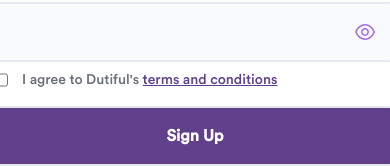
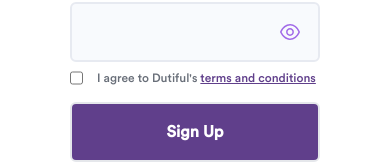
Before and after one commit to mohd5289/Dutiful1, a Next.js app: page / in a window 390 px wide. Shown: the part 683-849 px from the top of the page. Built offline with nearby package versions, Linux system fonts and the light colour scheme.

Commit message:
Completed responsiveness

```diff
--- a/app/page.js
+++ b/app/page.js
@@ -18,7 +18,7 @@ export default function Home() {
       </div>
       <div className="flex gap-5 justify-center w-full mx-2">
         <button
-          className={`flex gap-2 bg-transparent text-[#603F8B] border-2 border-[#603F8B] border-solid  font-semibold py-4 px-4 rounded-md min-w-16 relative ${
+          className={`flex gap-2 bg-transparent text-[#603F8B] border-2 border-[#603F8B] border-solid  font-semibold py-4 px-4 rounded-md min-w-16 md relative ${
             selected === "service"
               ? "border-menu-color text-menu-color"
               : "text-[#603F8B] border-[#603F8B]"
@@ -78,7 +78,7 @@ export default function Home() {
           <input
             type="text"
             id="fullName"
-            className="border-2 border-[#E7EAF1] bg-[#F8FAFD] rounded-md py-4 px-4 w-[400px] lg:w-[400px]  md:w-[250px] sm:w-[150px] "
+            className="border-2 border-[#E7EAF1] bg-[#F8FAFD] rounded-md py-4 px-4 w-[250px] lg:w-[400px] "
           />
         </div>
         <div className="flex flex-col ">
@@ -88,7 +88,7 @@ export default function Home() {
           <input
             type="text"
             id="email"
-            className="border-2 border-[#E7EAF1] bg-[#F8FAFD] rounded-md py-4 px-4 w-[400px] lg:w-[400px]  md:w-[250px] sm:w-[150px]"
+            className="border-2 border-[#E7EAF1] bg-[#F8FAFD] rounded-md py-4 px-4 w-[250px] lg:w-[400px]"
           />
         </div>
         <div className="flex flex-col ">
@@ -101,7 +101,7 @@ export default function Home() {
           <input
             type="text"
             id="phoneNumber"
-            className="border-2 border-[#E7EAF1] bg-[#F8FAFD] rounded-md py-4 px-4 w-[400px] lg:w-[400px]  md:w-[250px] sm:w-[150px]"
+            className="border-2 border-[#E7EAF1] bg-[#F8FAFD] rounded-md py-4 px-4 w-[250px] lg:w-[400px]"
           />
         </div>
         <div className="flex flex-col ">
@@ -116,7 +116,7 @@ export default function Home() {
             <input
               type="text"
               id="password"
-              className="border-2 border-[#E7EAF1] bg-[#F8FAFD] rounded-md py-4 px-4 w-[400px] md:w-[250px]"
+              className="border-2 border-[#E7EAF1] bg-[#F8FAFD] rounded-md py-4 px-4 w-[250px] lg:w-[400px]"
             />
             <Image
               src="/show.svg" // Replace with your image path
@@ -138,7 +138,7 @@ export default function Home() {
             <input
               type="text"
               id="confirmPassword"
-              className="border-2 border-[#E7EAF1] bg-[#F8FAFD] rounded-md py-4 px-4 w-[400px] "
+              className="border-2 border-[#E7EAF1] bg-[#F8FAFD] rounded-md py-4 px-4 w-[250px] lg:w-[400px]"
             />
             <Image
               src="/show.svg" // Replace with your image path
@@ -155,7 +155,7 @@ export default function Home() {
               id=""
               className=" border-[#603F8B] border-4"
             />
-            <span className="text-[#696F79] font-medium text-sm">
+            <span className="text-[#696F79] font-medium text-xs  md:text:sm">
               I agree to Dutiful&apos;s{" "}
               <span className="underline text-[#603F8B]">
                 terms and conditions
@@ -165,7 +165,7 @@ export default function Home() {
         </div>
 
         <div className="flex flex-col gap-2 mb-20">
-          <button className="bg-[#603F8B]  border-2 text-white border-solid  font-semibold py-4 px-4 rounded-md min-w-[400px]">
+          <button className="bg-[#603F8B]  border-2 text-white border-solid  font-semibold py-4 px-4 rounded-md w-[250px] lg:w-[400px]">
             Sign Up
           </button>
           <p className="text-[#696F79] self-center text-sm">
```
